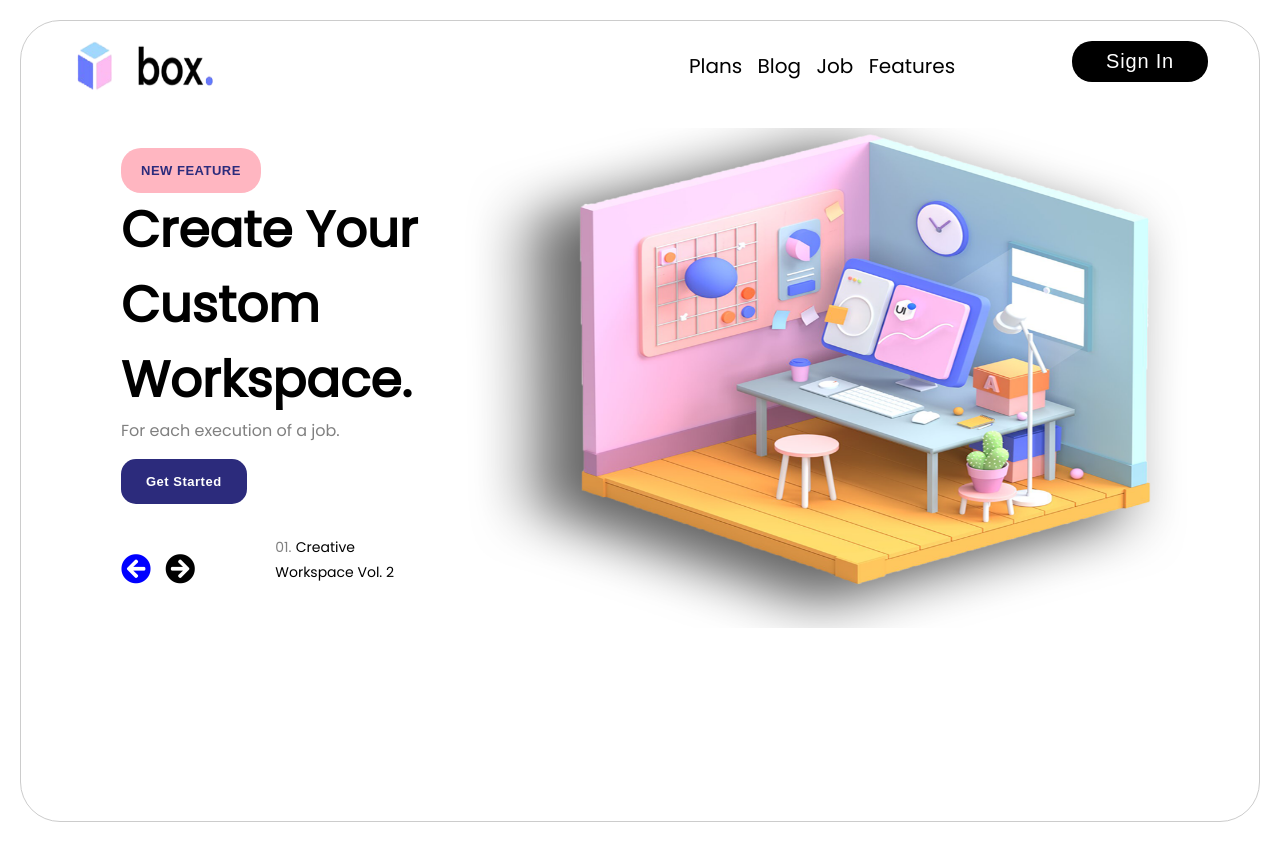
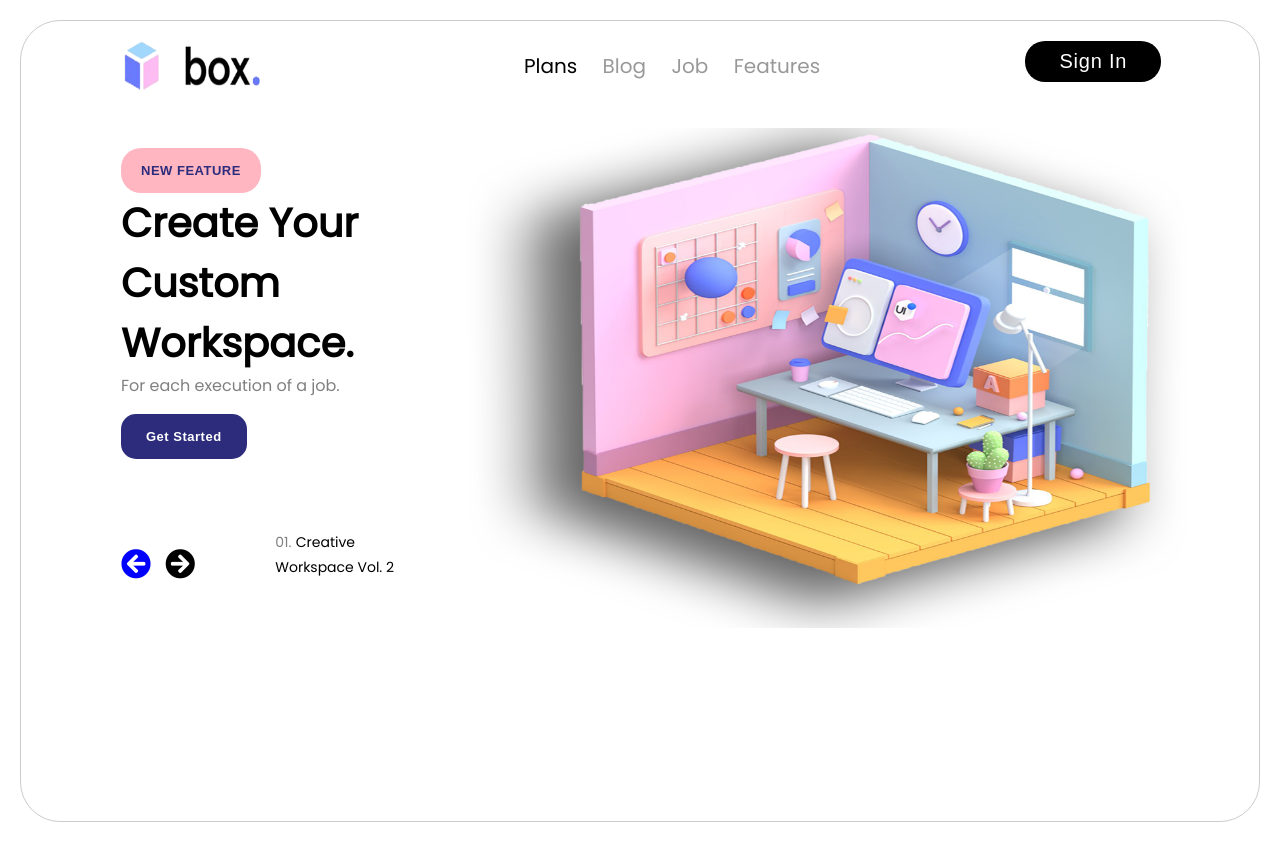
Before and after one commit to Garimasinghsengar/Box-Project, a plain HTML site: page index.html in a window 1280 px wide. Drawn offline with Linux system fonts and the light colour scheme.

Commit message:
Add files via upload

```diff
--- a/index.css
+++ b/index.css
@@ -36,11 +36,18 @@ nav{
 #top-items-container{
     margin-top: 20px;
     font-size: 20px;
-    padding: 10px;
+    padding: 10px 0;
+    margin-left: -300px;
 }
 
 #top-items-container span{
-    padding: 0 5px;
+    padding: 0 10px;
+
+}
+
+.top-items{
+    opacity: 0.4;
+    color:black;
 
 }
 
@@ -69,7 +76,7 @@ main{
 }
 
 #main-left-section h1{
-    font-size: 50px;
+    font-size: 40px;
     margin-top: 0;
     margin-bottom: 0;
 }
@@ -97,7 +104,7 @@ main{
 }
 
 #main-bottom-section{
-    margin-top:20px;
+    margin-top:60px;
     display: flex;
 
 }
@@ -127,4 +134,14 @@ main{
 
 #span2{
     font-size:14px;
+
 }
+
+@media(max-width: 800px) {
+    nav{
+        display: none;
+    }
+    main {
+        width: 100%;
+    }
+  }
--- a/index.html
+++ b/index.html
@@ -14,7 +14,7 @@
                     <img id="top-logo" src="/box--logo.png" alt="box-logo">
                 </div>
                 <div id="top-items-container">
-                    <span class="top-items">Plans</span>
+                    <span>Plans</span>
                     <span class="top-items">Blog</span>
                     <span class="top-items">Job</span>
                     <span class="top-items">Features</span>
@@ -28,7 +28,7 @@
                 <section id="main-left-section">
                     <div>
                         <button id="btn1">NEW FEATURE</button>
-                        <h1>Create Your Custom</br> Workspace.</h1>
+                        <h1>Create Your</br> Custom</br> Workspace.</h1>
                         <p>For each execution of a job.</p>
                         <button id="btn2">Get Started</button>
                     </div>
```
